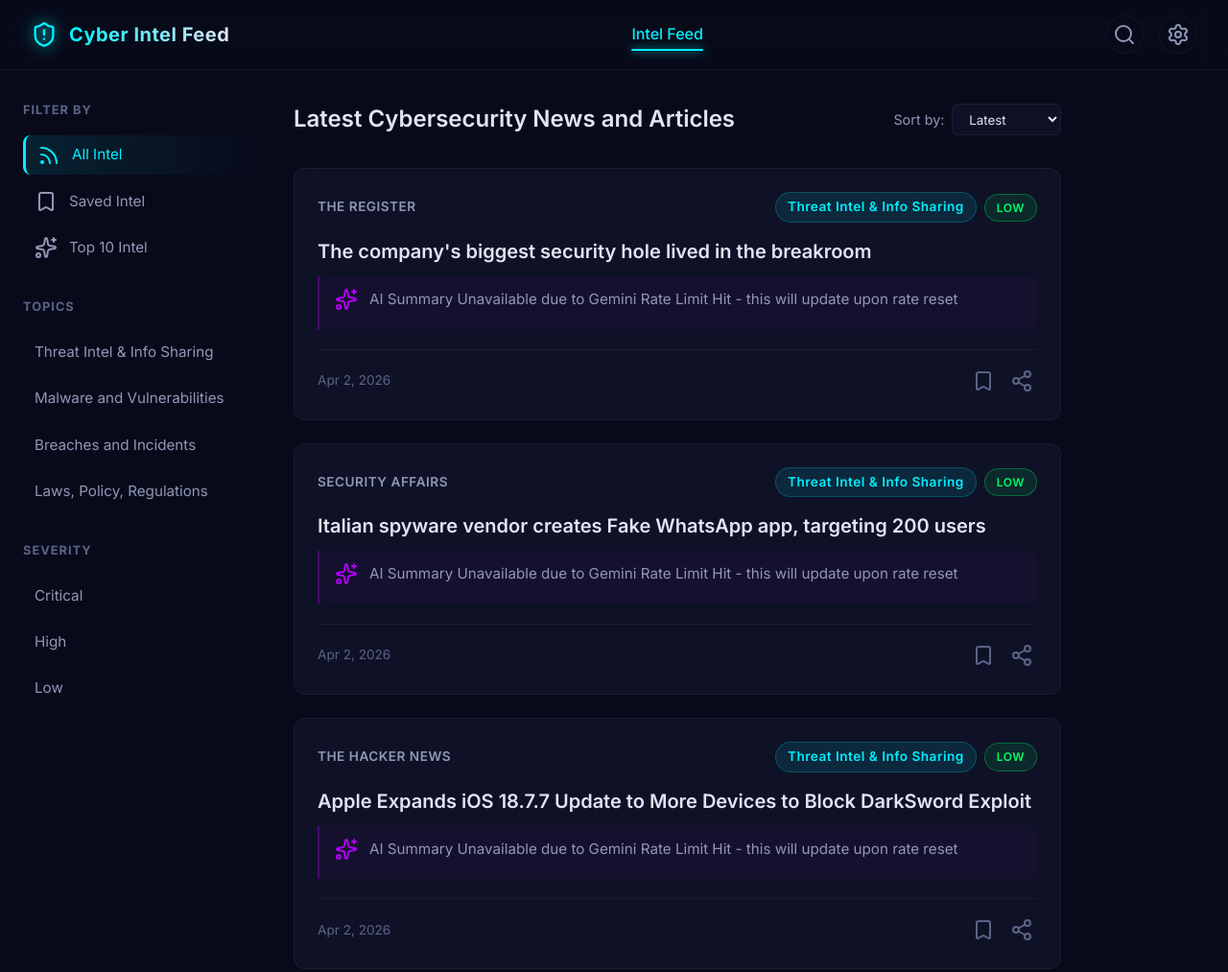
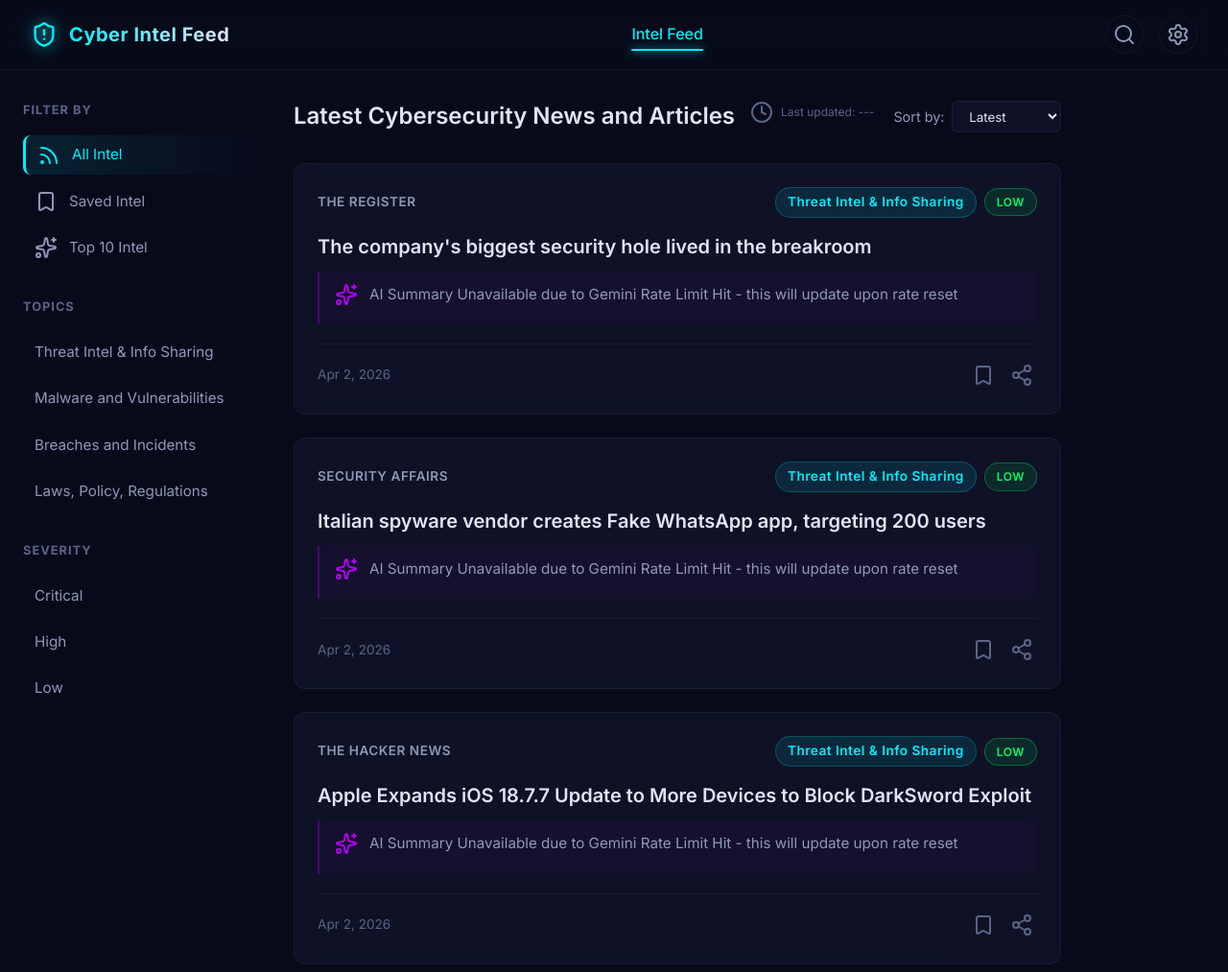
Before and after one commit to DanielR91/Cyware_Social_Replacement, a website: page index.html in a window 1280 px wide. Shown: the top 1013 px of the page at 96% size. Drawn offline with nearby package versions, Linux system fonts and the light colour scheme.

Commit message:
UI Refinement: Moved 'Last Updated' timestamp to main header for better visibility

```diff
--- a/index.css
+++ b/index.css
@@ -290,13 +290,47 @@ ul {
 .feed-header {
   display: flex;
   justify-content: space-between;
+  align-items: flex-start;
+  margin-bottom: 2rem;
+  gap: 1rem;
+}
+
+.header-main {
+  display: flex;
+  flex-direction: column;
+  gap: 0.5rem;
+}
+
+.last-updated {
+  display: flex;
   align-items: center;
-  margin-bottom: 2rem;
+  gap: 0.5rem;
+  font-size: 0.75rem;
+  color: var(--text-muted);
+}
+
+.last-updated i {
+  width: 14px;
+  height: 14px;
+  color: var(--neon-cyan);
+}
+
+.last-updated span b {
+  color: var(--text-secondary);
 }
 
 .feed-header h2 {
   font-size: 1.5rem;
   font-weight: 600;
+  line-height: 1.2;
+}
+
+@media (min-width: 1024px) {
+  .header-main {
+    flex-direction: row;
+    align-items: baseline;
+    gap: 1rem;
+  }
 }
 
 .sort-options {
--- a/index.html
+++ b/index.html
@@ -59,19 +59,18 @@
                         <li><a href="#" class="filter-btn" data-severity="Low">Low</a></li>
                     </ul>
                 </div>
-
-                <div class="sidebar-footer">
-                    <div class="last-updated">
-                        <i data-lucide="clock"></i>
-                        <span>Last updated: <span id="last-updated-time">---</span></span>
-                    </div>
-                </div>
             </aside>
 
             <!-- Main Feed -->
             <main class="feed">
                 <div class="feed-header">
-                    <h2>Latest Cybersecurity News and Articles</h2>
+                    <div class="header-main">
+                        <h2>Latest Cybersecurity News and Articles</h2>
+                        <div class="last-updated" id="last-updated-header">
+                            <i data-lucide="clock"></i>
+                            <span>Last updated: <span id="last-updated-time">---</span></span>
+                        </div>
+                    </div>
                     <div class="sort-options">
                         <span>Sort by:</span>
                         <select id="sort-select">
```
